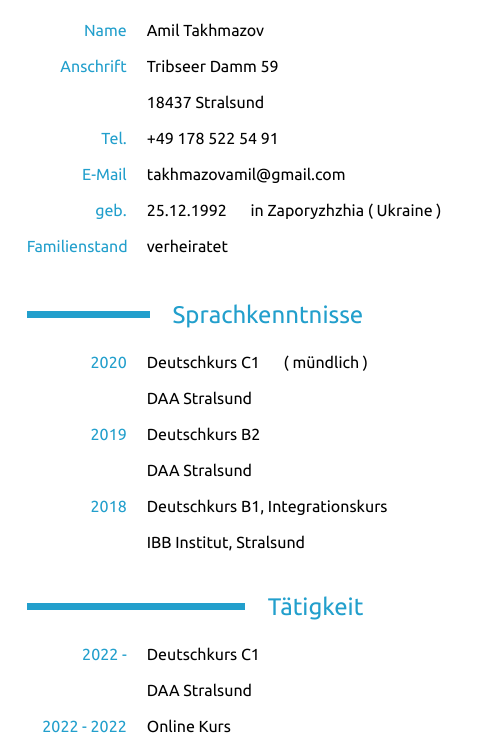
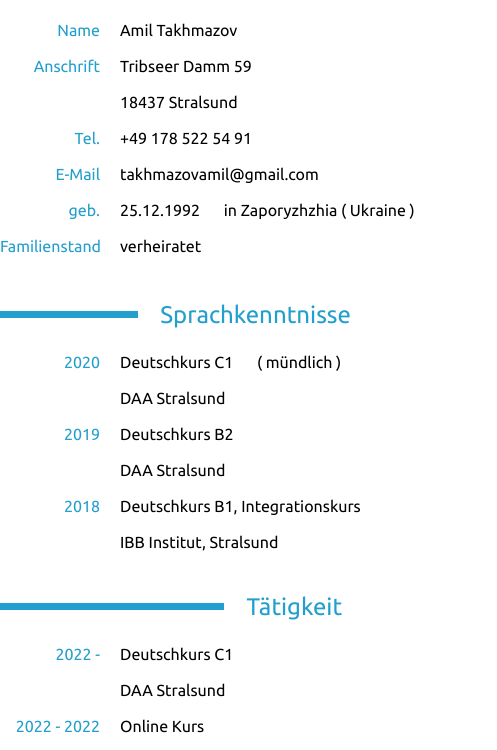
Before and after one commit to takhmazov/Lebenslauf, a plain HTML site: page index.html in a window 390 px wide. Shown: the part 230-980 px from the top of the page, 497 px wide, since content can reach past the window. Drawn offline with Linux system fonts and the light colour scheme.

Commit message:
Update style.css

```diff
--- a/css/style.css
+++ b/css/style.css
@@ -150,6 +150,15 @@ body {
 }
 
 @media (max-width: 866px) {
+    body {
+        margin: 0;
+    }
+    .container {
+        margin: 0;
+    }
+    .row {
+        margin: 0;
+    }
     .strich {
         width: 14rem;
     }
```
